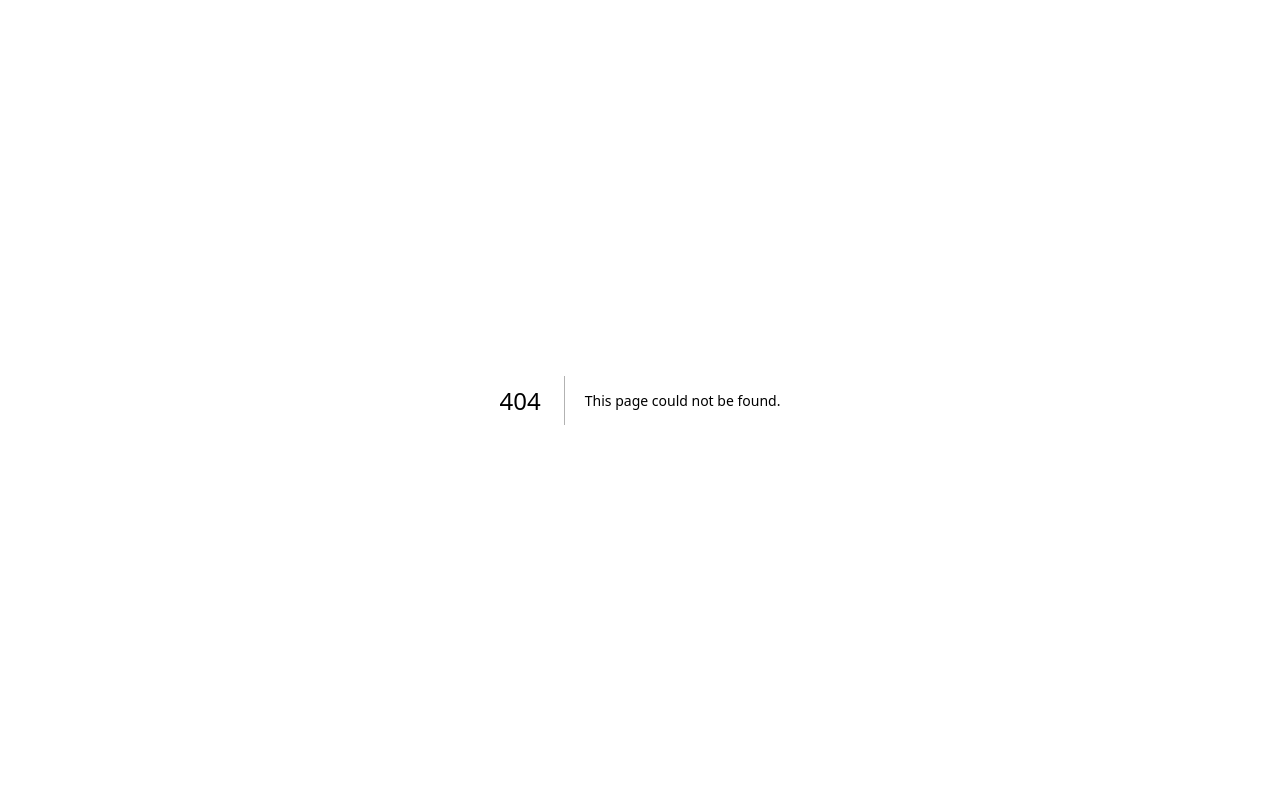
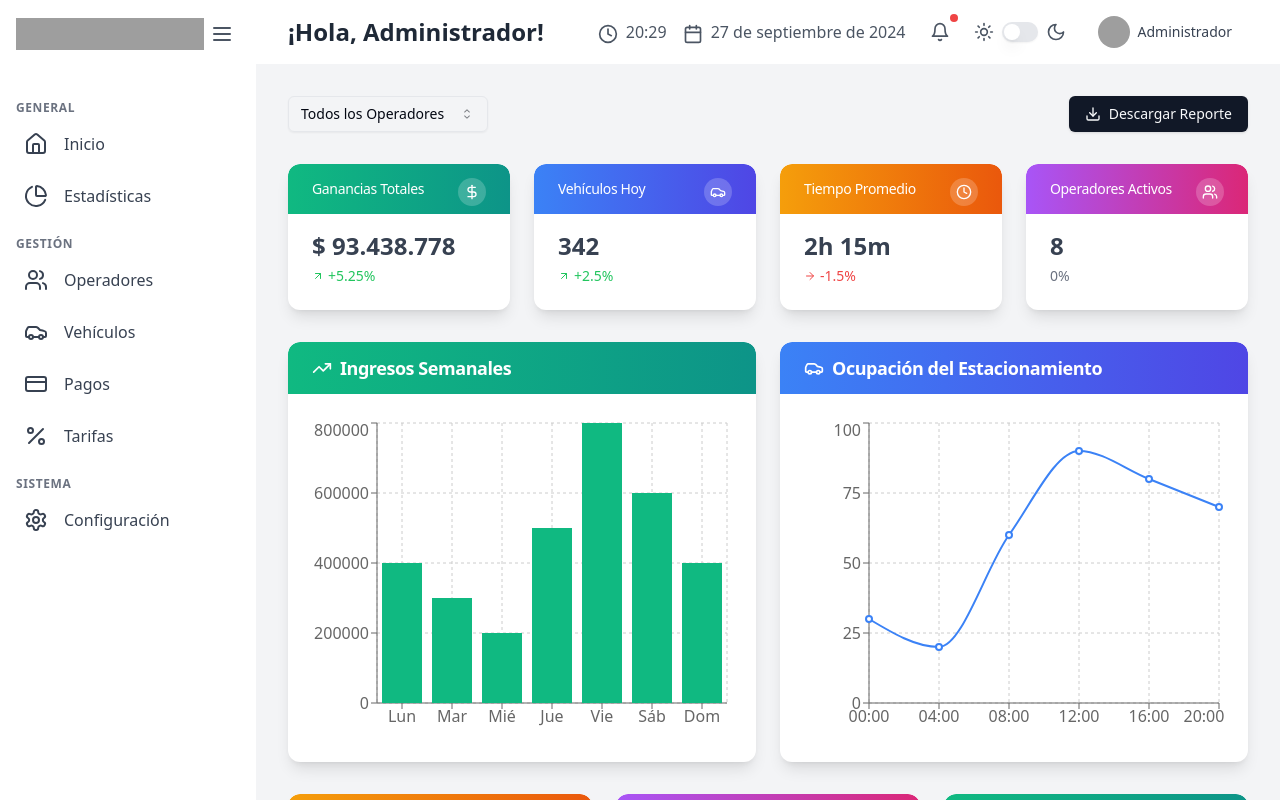
Before and after one commit to Sekhard17/parking-app, a Next.js app: page /dashboard-admin in a window 1280 px wide. Before the commit this address had no page. Built offline with nearby package versions, Linux system fonts and the light colour scheme; grey boxes are pictures that could not be loaded.

Commit message:
Enrutado del Dashboard del Administrador

```diff
--- /dev/null
+++ b/src/app/dashboard-admin/page.tsx
@@ -0,0 +1,9 @@
+import DashAdmin from "@/components/DashboardAdmin";
+
+export default function DashboardAdministrador() {
+  return (
+    <>
+        <DashAdmin />
+    </>
+  );
+}
```
